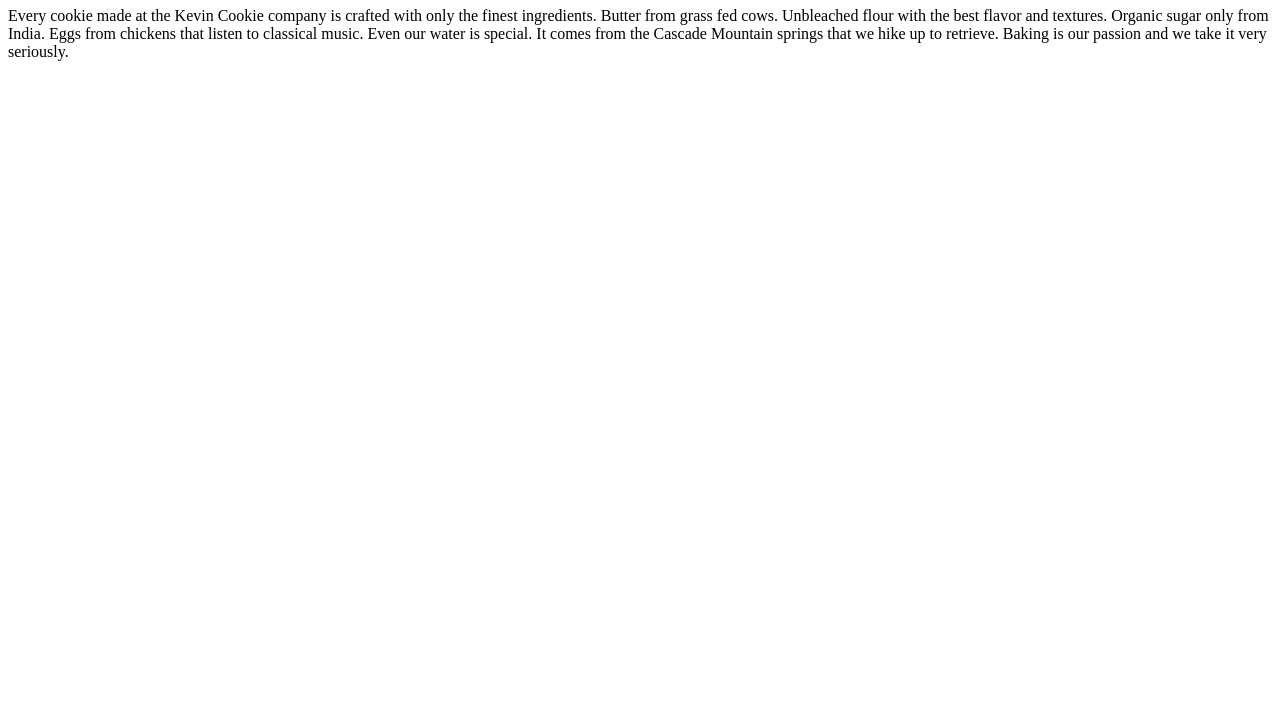
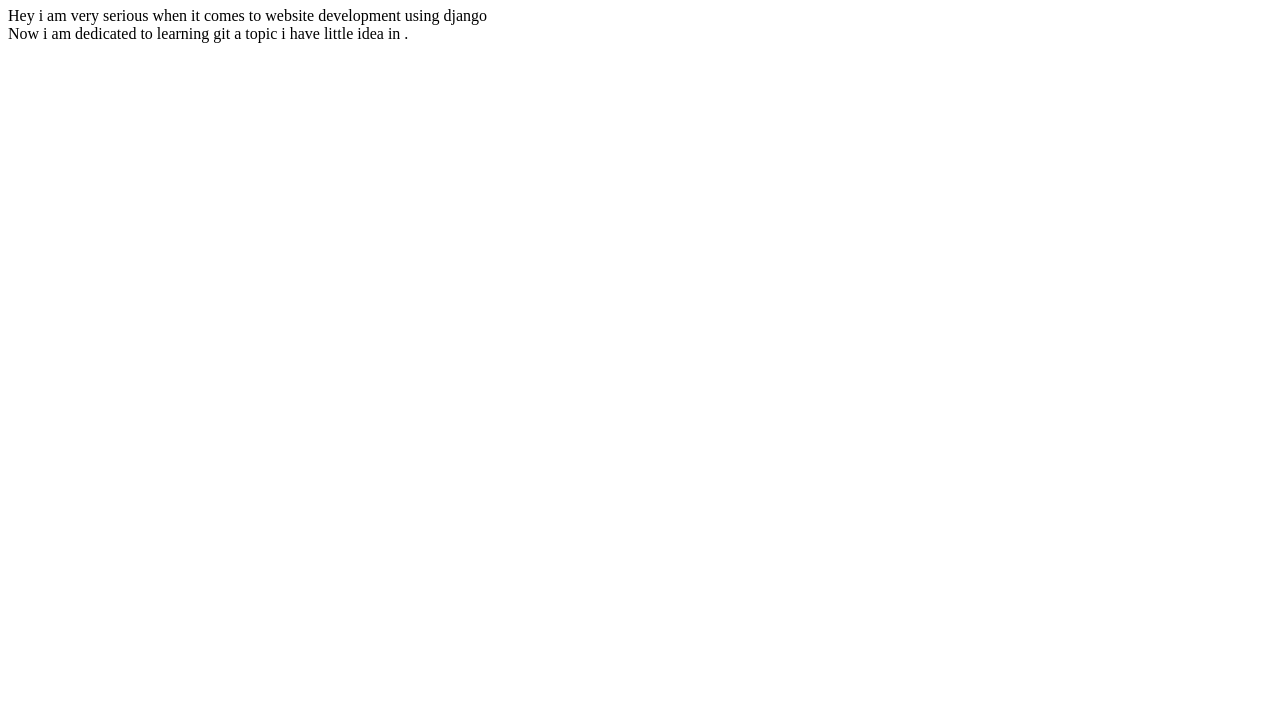
Before and after one commit to Wachira919/git-study, a plain HTML site: page index.htm in a window 1280 px wide. Shown: the part 73-800 px from the top of the page. Drawn offline with Linux system fonts and the light colour scheme.

```diff
--- a/index.htm
+++ b/index.htm
@@ -3,7 +3,9 @@
 <body>
 
 <h1>Deliciousness in every bite!</h1>
-<p>Every cookie made at the Kevin Cookie company is crafted with only the finest ingredients. Butter from grass fed cows. Unbleached flour with the best flavor and textures. Organic sugar only from India. Eggs from chickens that listen to classical music. Even our water is special. It comes from the Cascade Mountain springs that we hike up to retrieve. Baking is our passion and we take it very seriously.</p>
+<p>Hey i am very serious when it comes to website development using django <br>
+Now i am dedicated to learning git a topic i have little idea in
+.</p>
 
 </body>
 </html>
```
Also changed, not shown: secret recipe.htm (+2 -1 lines), KCC Logo.png (deleted).
